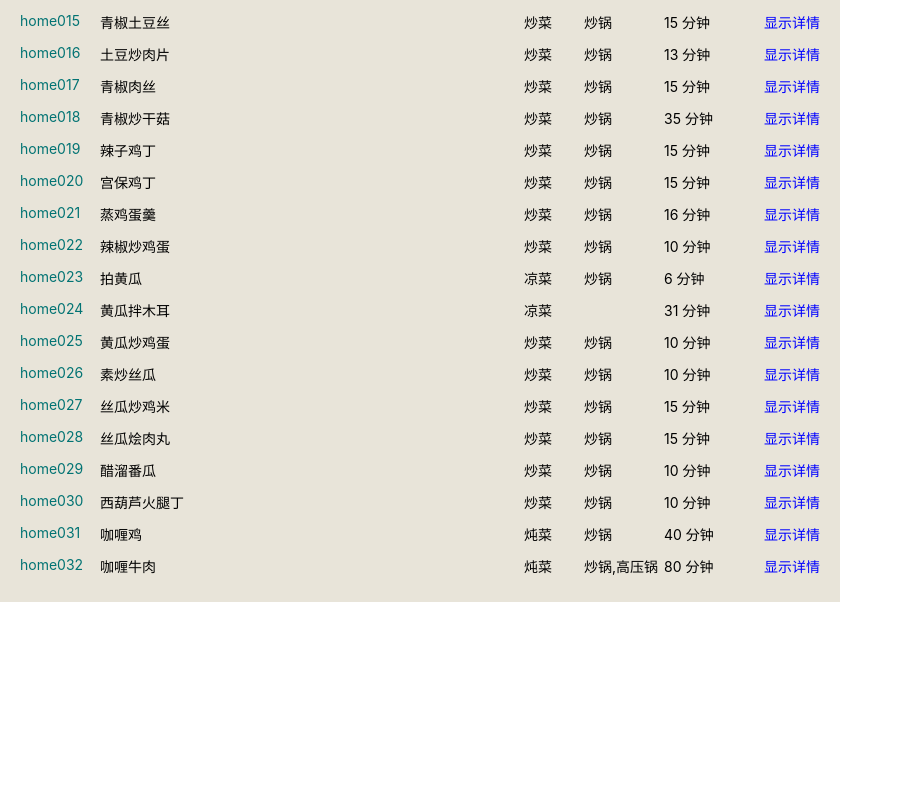
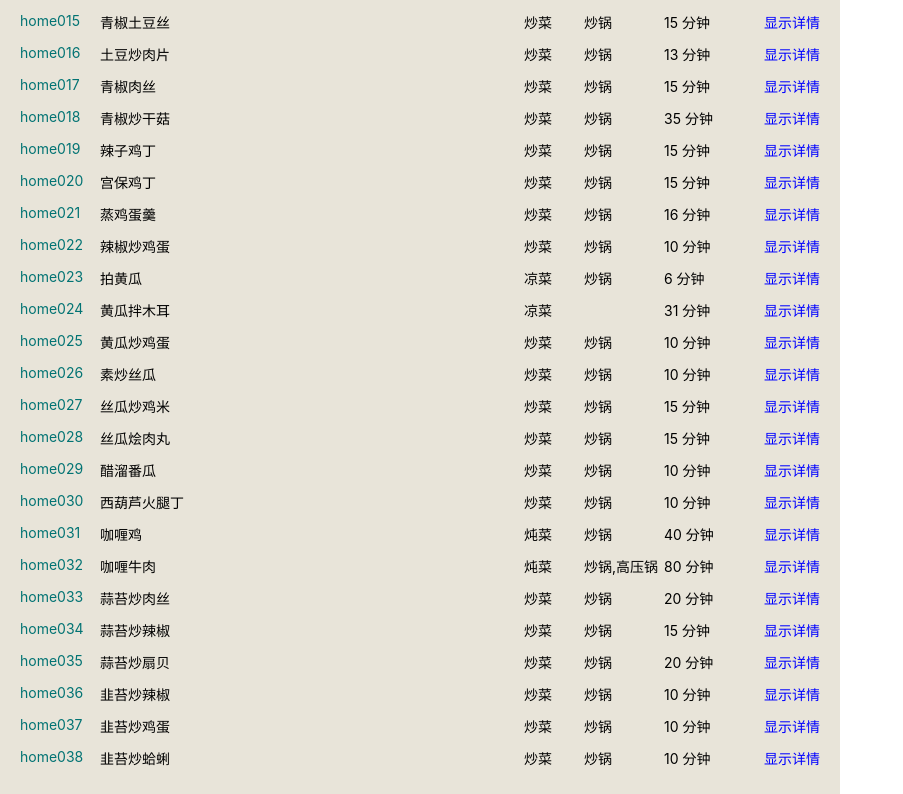
Before and after one commit to utopia2046/menu4today, a React app: page /list in a window 1280 px wide. Shown: the part 554-1348 px from the top of the page, without its empty margins (0-903 px from the left). Before the commit the page ends 1156 px from the top, so only its background shows below. Built offline with nearby package versions, Linux system fonts and the light colour scheme.

Commit message:
add more recipes

```diff
--- a/src/recipes/homemade.js
+++ b/src/recipes/homemade.js
@@ -1255,15 +1255,186 @@ export const homemade = [
         'tags': ['适合带饭', '省牙'],
         'warnings': [''],
     },
+    {
+        'id': 'home033',
+        'name': '蒜苔炒肉丝',
+        'ingrds0': [
+            {
+                'name': '蒜苔',
+                'amount': '1把',
+            },
+            {
+                'name': '猪瘦肉',
+                'amount': '1块',
+            },
+        ],
+        'ingrds1': [],
+        'prepDurInMin': 10,
+        'prepSteps': [
+            '猪瘦肉切丝，加盐、料酒、生抽、水淀粉、少许油抓匀',
+            '蒜苔揪掉胡子，洗净切寸段',
+        ],
+        'cookDurInMin': 10,
+        'cookSteps': [
+            '热锅凉油，下腌好的瘦肉丝，用筷子拨散，变色后铲出',
+            '锅里放少量油，下蒜苔翻炒，加盐调味，沿锅边略加一点儿水，盖锅稍焖一会儿',
+            '炒好的肉丝下锅，和蒜苔一起翻炒均匀出锅',
+        ],
+        'comments': '喜欢脆嫩半生口儿的可以不加水，个人喜欢熟一点的所以会加水焖一会儿',
+        'utensil': '炒锅',
+        'category': '炒菜',
+        'tags': ['适合带饭'],
+        'warnings': [''],
+    },
+    {
+        'id': 'home034',
+        'name': '蒜苔炒辣椒',
+        'ingrds0': [
+            {
+                'name': '蒜苔',
+                'amount': '1把',
+            },
+            {
+                'name': '辣椒',
+                'amount': '1根',
+            },
+        ],
+        'ingrds1': [],
+        'prepDurInMin': 5,
+        'prepSteps': [
+            '蒜苔揪掉胡子，洗净切寸段',
+            '辣椒切滚刀丝',
+        ],
+        'cookDurInMin': 10,
+        'cookSteps': [
+            '热锅凉油，下蒜苔翻炒到断生，加盐调味',
+            '下辣椒丝一起翻炒，加一点儿生抽调味出锅',
+        ],
+        'comments': '',
+        'utensil': '炒锅',
+        'category': '炒菜',
+        'tags': ['素菜', '快手菜', '适合带饭'],
+        'warnings': [''],
+    },
+    {
+        'id': 'home035',
+        'name': '蒜苔炒扇贝',
+        'ingrds0': [
+            {
+                'name': '蒜苔',
+                'amount': '1把',
+            },
+            {
+                'name': '冷冻扇贝肉',
+                'amount': '1把',
+            },
+        ],
+        'ingrds1': [],
+        'prepDurInMin': 10,
+        'prepSteps': [
+            '蒜苔揪掉胡子，洗净切寸段',
+            '扇贝解冻，去内脏洗净控干',
+        ],
+        'cookDurInMin': 10,
+        'cookSteps': [
+            '热锅凉油，下扇贝和蒜苔一起翻炒',
+            '到扇贝发白，蒜苔变绿，加少量盐，生抽调味出锅',
+        ],
+        'comments': '蒜苔很适合和小海鲜一起炒，用同样的做法炒小墨鱼或者鱿鱼脚也可以',
+        'utensil': '炒锅',
+        'category': '炒菜',
+        'tags': ['快手菜', '适合带饭'],
+        'warnings': [''],
+    },
+    {
+        'id': 'home036',
+        'name': '韭苔炒辣椒',
+        'ingrds0': [
+            {
+                'name': '韭苔',
+                'amount': '1把',
+            },
+            {
+                'name': '辣椒',
+                'amount': '1根',
+            },
+        ],
+        'ingrds1': [],
+        'prepDurInMin': 5,
+        'prepSteps': [
+            '韭苔洗净切寸段',
+            '辣椒切滚刀丝',
+        ],
+        'cookDurInMin': 5,
+        'cookSteps': [
+            '热锅凉油，韭苔和辣椒丝一起翻炒，加盐、生抽调味出锅',
+        ],
+        'comments': '韭苔很容易熟，不用炒太久，到七八分熟出锅装盘后的余温还可以再后熟一会儿',
+        'utensil': '炒锅',
+        'category': '炒菜',
+        'tags': ['快手菜', '适合带饭'],
+        'warnings': [''],
+    },
+    {
+        'id': 'home037',
+        'name': '韭苔炒鸡蛋',
+        'ingrds0': [
+            {
+                'name': '蒜苔',
+                'amount': '1把',
+            },
+            {
+                'name': '鸡蛋',
+                'amount': '2个',
+            },
+        ],
+        'ingrds1': [],
+        'prepDurInMin': 5,
+        'prepSteps': [
+            '韭苔洗净切寸段',
+            '鸡蛋打散',
+        ],
+        'cookDurInMin': 5,
+        'cookSteps': [
+            '大火烧热锅，下蛋液炒成蛋花，铲出待用',
+            '下蒜苔略翻炒，加盐调味，加炒好的鸡蛋一起翻匀出锅',
+        ],
+        'comments': '',
+        'utensil': '炒锅',
+        'category': '炒菜',
+        'tags': ['快手菜', '适合带饭'],
+        'warnings': [''],
+    },
+    {
+        'id': 'home038',
+        'name': '韭苔炒蛤蜊',
+        'ingrds0': [
+            {
+                'name': '蒜苔',
+                'amount': '1把',
+            },
+            {
+                'name': '花蛤',
+                'amount': '若干',
+            },
+        ],
+        'ingrds1': [],
+        'prepDurInMin': 5,
+        'prepSteps': [
+            '韭苔洗净切寸段',
+            '蛤蜊吐净沙子',
+        ],
+        'cookDurInMin': 5,
+        'cookSteps': [
+            '大火烧热锅，下蛤蜊炒到开口，喷料酒去腥，加盐调味，下韭苔一起翻炒出锅',
+        ],
+        'comments': '同样的做法也可以用来炒海瓜子',
+        'utensil': '炒锅',
+        'category': '炒菜',
+        'tags': ['快手菜'],
+        'warnings': [''],
+    },
     /*
-    蒜苔
-        蒜苔炒肉丝
-        蒜苔炒辣椒
-        蒜苔炒扇贝
-    韭苔
-        韭苔炒辣椒
-        韭苔炒鸡蛋
-        韭苔炒蛤蜊
     蒜苗
         回锅肉
         农家小炒肉
```
